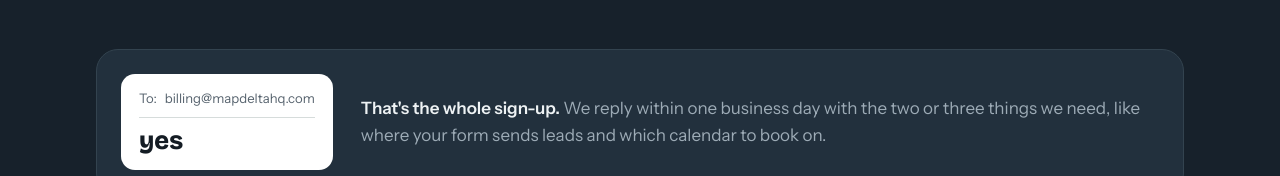
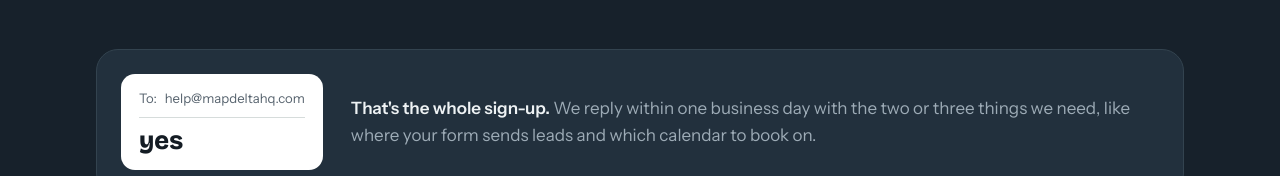
Before and after one commit to ayman485/MapDelta, a plain HTML site: page Mapdeltahq/index.html in a window 1280 px wide. Shown: the part 3097-3273 px from the top of the page. Drawn offline with nearby package versions, Linux system fonts and the light colour scheme.

Commit message:
Use help@mapdeltahq.com for yes emails and the form
Co-Authored-By: Claude Opus 5.5 <noreply@anthropic.com>
Claude-Session: https://claude.ai/code/session_01DUSw5opx5Jjfhswycv7u6r

```diff
--- a/Mapdeltahq/index.html
+++ b/Mapdeltahq/index.html
@@ -274,7 +274,7 @@ details p{color:var(--muted);padding-bottom:20px;max-width:65ch}
         <h1>Every new lead gets a text in <span class="hl">60 seconds.</span></h1>
         <p class="lead">We text your new web, phone and Facebook leads in your company's name, follow up for 7 days, and book the inspection on your calendar. Day or night. You keep doing roofs.</p>
         <div class="cta-row">
-          <a class="btn btn-amber js-yes" href="mailto:billing@mapdeltahq.com?subject=Yes%2C%20set%20up%20MapDelta&amp;body=Yes.%20My%20website%20is%3A%20">
+          <a class="btn btn-amber js-yes" href="mailto:help@mapdeltahq.com?subject=Yes%2C%20set%20up%20MapDelta&amp;body=Yes.%20My%20website%20is%3A%20">
             <svg viewBox="0 0 24 24" aria-hidden="true"><path d="M3 6h18v12H3z M3 7l9 6 9-6" fill="none" stroke="currentColor" stroke-width="2.2" stroke-linejoin="round"/></svg>
             Reply "yes" by email
           </a>
@@ -382,7 +382,7 @@ details p{color:var(--muted);padding-bottom:20px;max-width:65ch}
     </ol>
     <div class="reply-demo rv">
       <div class="mail" aria-label="Example reply email">
-        <div class="row"><span>To:</span><span>billing@mapdeltahq.com</span></div>
+        <div class="row"><span>To:</span><span>help@mapdeltahq.com</span></div>
         <b>yes</b>
       </div>
       <p><strong>That's the whole sign-up.</strong> We reply within one business day with the two or three things we need, like where your form sends leads and which calendar to book on.</p>
@@ -407,7 +407,7 @@ details p{color:var(--muted);padding-bottom:20px;max-width:65ch}
           <li><svg viewBox="0 0 20 20" aria-hidden="true"><path d="M4 10.5 8 14.5 16 5.5" fill="none" stroke="currentColor" stroke-width="2.4" stroke-linecap="round" stroke-linejoin="round"/></svg>A person reads every conversation daily</li>
           <li><svg viewBox="0 0 20 20" aria-hidden="true"><path d="M4 10.5 8 14.5 16 5.5" fill="none" stroke="currentColor" stroke-width="2.4" stroke-linecap="round" stroke-linejoin="round"/></svg>Friday report by email</li>
         </ul>
-        <a class="btn btn-amber js-yes" style="align-self:flex-start" href="mailto:billing@mapdeltahq.com?subject=Yes%2C%20set%20up%20MapDelta&amp;body=Yes.%20My%20website%20is%3A%20">Reply "yes" by email</a>
+        <a class="btn btn-amber js-yes" style="align-self:flex-start" href="mailto:help@mapdeltahq.com?subject=Yes%2C%20set%20up%20MapDelta&amp;body=Yes.%20My%20website%20is%3A%20">Reply "yes" by email</a>
       </div>
       <div class="promise rv">
         <p class="kicker">The promise</p>
@@ -460,12 +460,12 @@ details p{color:var(--muted);padding-bottom:20px;max-width:65ch}
         <h2 style="margin-top:16px">Saying yes takes <span>one reply.</span></h2>
         <p class="lead">Email us the word "yes". We'll set everything up and you pay nothing until your leads are getting texts.</p>
         <div class="cta-row">
-          <a class="btn btn-amber js-yes" href="mailto:billing@mapdeltahq.com?subject=Yes%2C%20set%20up%20MapDelta&amp;body=Yes.%20My%20website%20is%3A%20">
+          <a class="btn btn-amber js-yes" href="mailto:help@mapdeltahq.com?subject=Yes%2C%20set%20up%20MapDelta&amp;body=Yes.%20My%20website%20is%3A%20">
             <svg viewBox="0 0 24 24" aria-hidden="true"><path d="M3 6h18v12H3z M3 7l9 6 9-6" fill="none" stroke="currentColor" stroke-width="2.2" stroke-linejoin="round"/></svg>
             Reply "yes" by email
           </a>
         </div>
-        <div class="addr"><span id="mail">billing@mapdeltahq.com</span><button class="copy" type="button" id="copy-mail">Copy address</button></div>
+        <div class="addr"><span id="mail">help@mapdeltahq.com</span><button class="copy" type="button" id="copy-mail">Copy address</button></div>
       </div>
       <form class="quick rv" id="lead-form" novalidate>
         <h3>Or say yes right here</h3>
@@ -486,7 +486,7 @@ details p{color:var(--muted);padding-bottom:20px;max-width:65ch}
 <script>
 (function(){
   'use strict';
-  var EMAIL='billing@mapdeltahq.com';
+  var EMAIL='help@mapdeltahq.com';
   var motion=!window.matchMedia||!window.matchMedia('(prefers-reduced-motion: reduce)').matches;
 
   /* Hero thread: plays once as a short sequence; without JS or with reduced motion it shows complete. */
```
